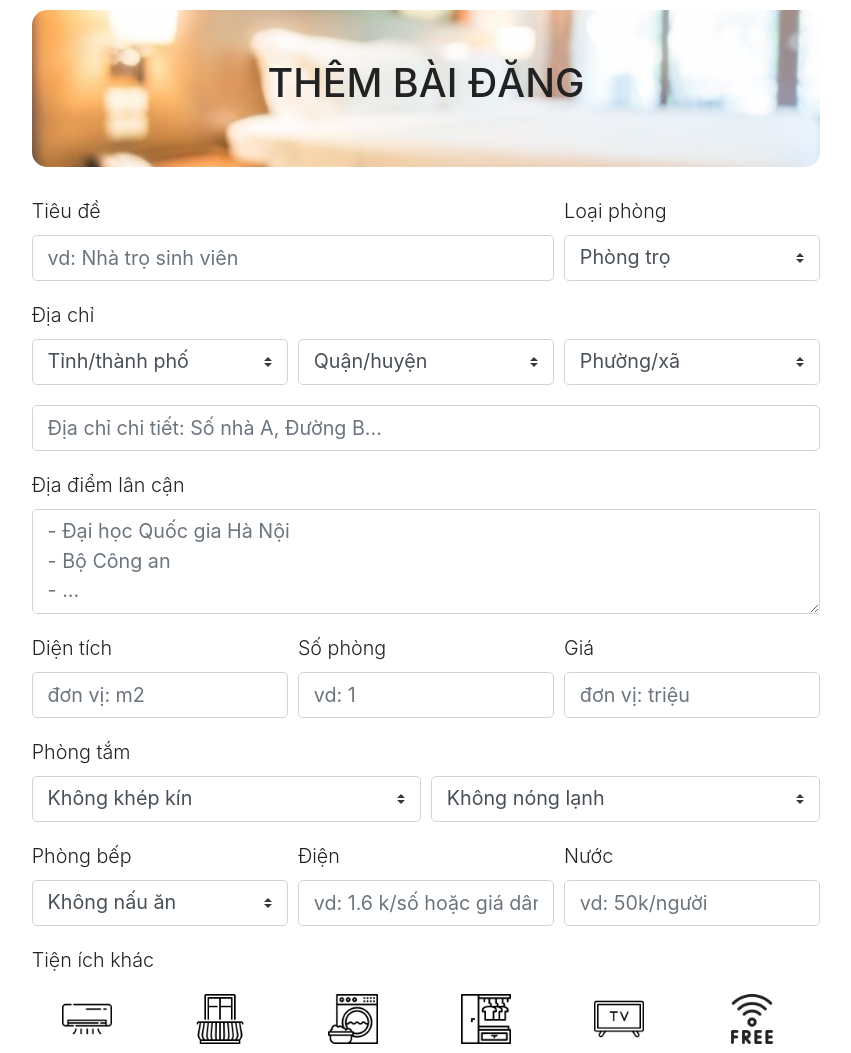
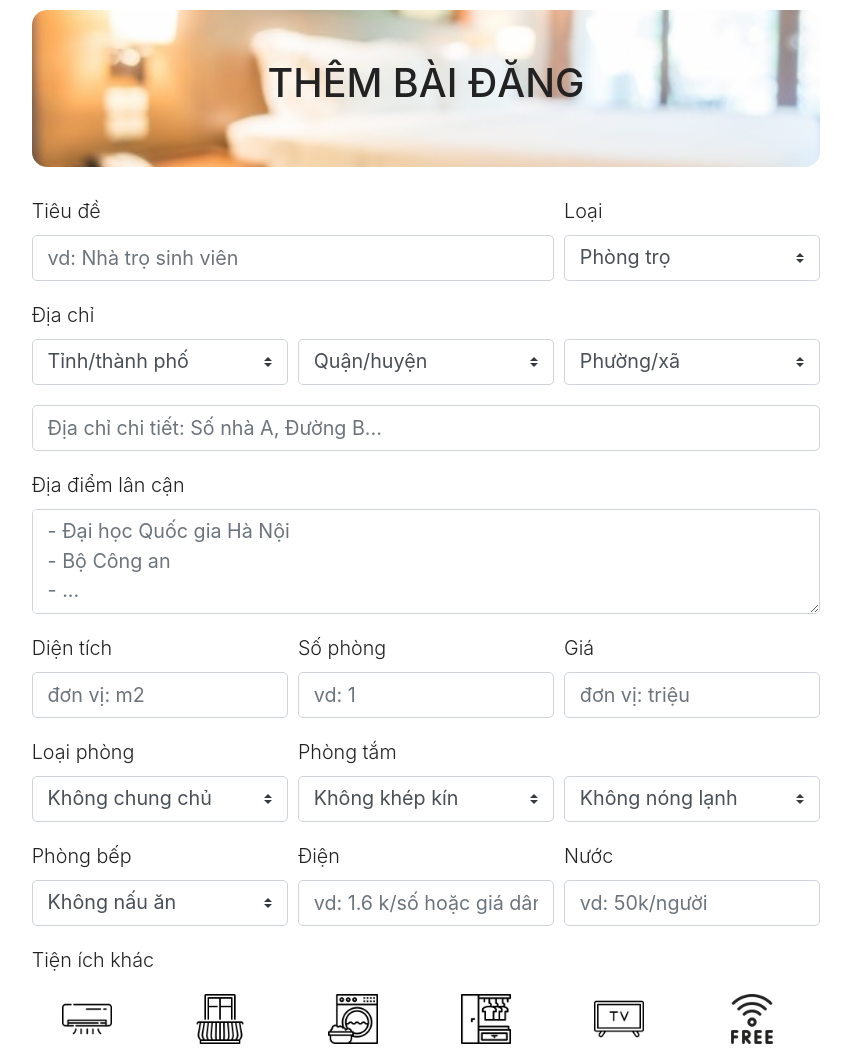
Before and after one commit to trungvuthanh/MotelApp, a Flask app: page /post in a window 1280 px wide. Shown: the top 1053 px of the page, without its empty margins (214-1065 px from the left). Run offline with Flask 2, Linux system fonts and the light colour scheme; some libraries are stand-ins or nearby versions; some web fonts are replaced.

Commit message:
update loại phòng

```diff
--- a/templates/post.html
+++ b/templates/post.html
@@ -30,7 +30,7 @@
                 </div>
 
                 <div class="col-md-4 mb-3">
-                    <label for="loaiphong">Loại phòng</label>
+                    <label for="loaiphong">Loại</label>
                     <select class="custom-select">
                         <option selected>Phòng trọ</option>
                         <option>Nhà nguyên căn</option>
@@ -112,20 +112,29 @@
             </div>
 
 
-            <!-- Hàng 5: Phòng tắm -->
+            <!-- Hàng 5: Loại phòng & Phòng tắm -->
             <div class="form-row">
-                <div class="col-md-6">
+                <div class="col-md-4">
+                    <label for="">Loại phòng</label>
+                </div>
+                <div class="col-md-8">
                     <label for="">Phòng tắm</label>
                 </div>
             </div>
             <div class="form-row">
-                <div class="col-md-6 mb-3">
+                <div class="col-md-4 mb-3">
+                    <select class="custom-select">
+                        <option selected>Không chung chủ</option>
+                        <option>Chung chủ</option>
+                    </select>
+                </div>
+                <div class="col-md-4 mb-3">
                     <select class="custom-select">
                         <option selected>Không khép kín</option>
                         <option>Khép kín</option>
                     </select>
                 </div>
-                <div class="col-md-6 mb-3">
+                <div class="col-md-4 mb-3">
                     <select class="custom-select">
                         <option selected>Không nóng lạnh</option>
                         <option>Có nóng lạnh</option>
```
